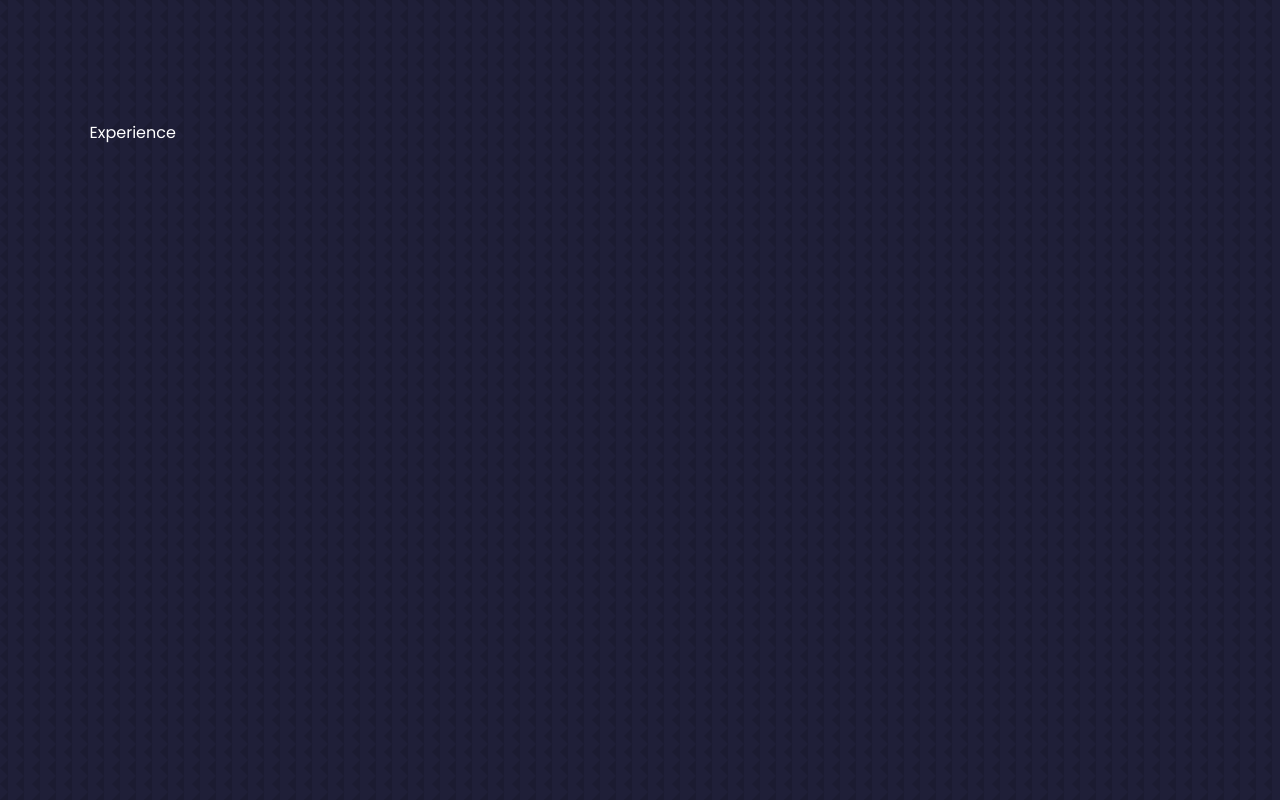
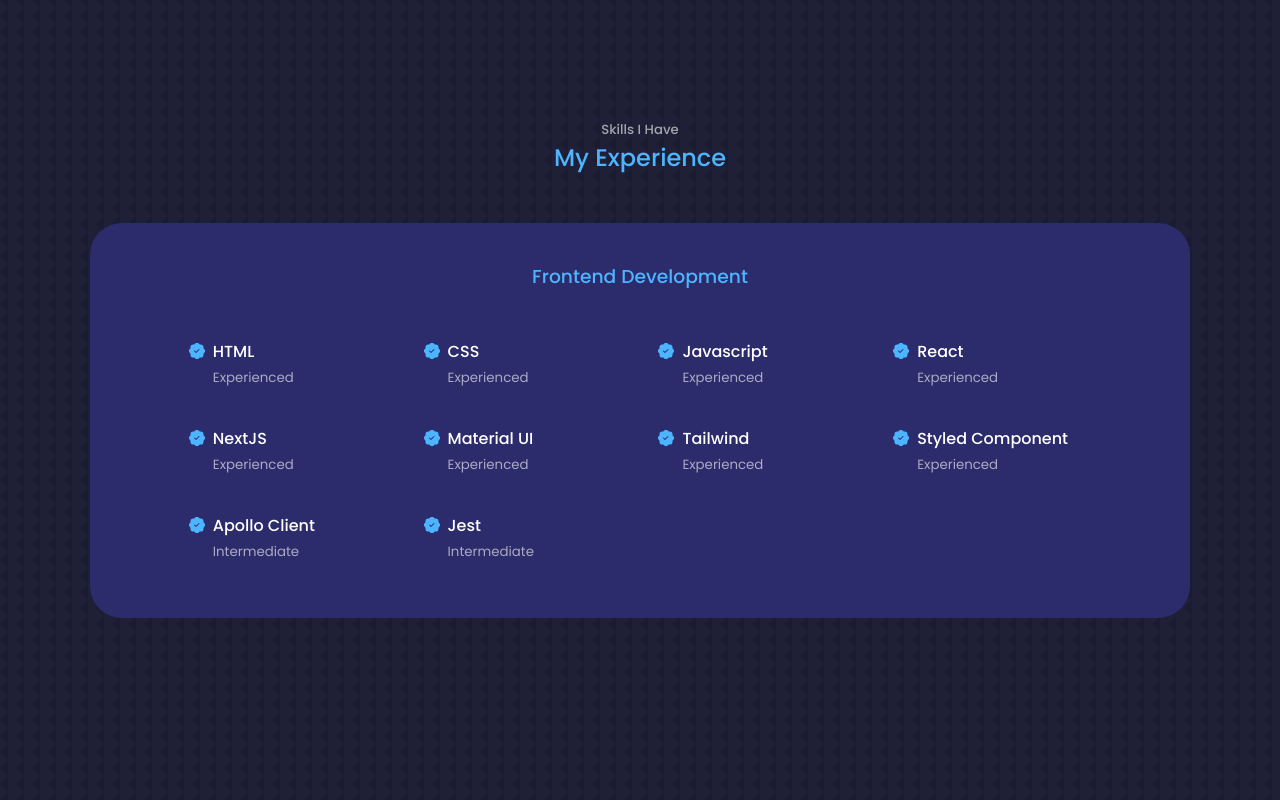
Before and after one commit to owenchang1992/web-deployment, a Next.js app: page / in a window 1280 px wide. Shown: the part 1720-2520 px from the top of the page. Built offline with nearby package versions, Linux system fonts and the light colour scheme.

Commit message:
feature: implement experience section

```diff
--- a/src/sections/experience/Experience.tsx
+++ b/src/sections/experience/Experience.tsx
@@ -1,5 +1,96 @@
 import React from 'react';
+import { BsPatchCheckFill } from 'react-icons/bs';
+import {
+  Container,
+  Frontend,
+  Content,
+  Details,
+  Describe,
+} from './StyledExperience';
 
-const Experience = () => <section id="experience">Experience</section>;
+const Experience = () => (
+  <section id="experience">
+    <h5>Skills I Have</h5>
+    <h2>My Experience</h2>
+
+    <Container>
+      <Frontend>
+        <h3>Frontend Development</h3>
+        <Content>
+          <Details>
+            <BsPatchCheckFill />
+            <div>
+              <h4>HTML</h4>
+              <Describe>Experienced</Describe>
+            </div>
+          </Details>
+          <Details>
+            <BsPatchCheckFill />
+            <div>
+              <h4>CSS</h4>
+              <Describe>Experienced</Describe>
+            </div>
+          </Details>
+          <Details>
+            <BsPatchCheckFill />
+            <div>
+              <h4>Javascript</h4>
+              <Describe>Experienced</Describe>
+            </div>
+          </Details>
+          <Details>
+            <BsPatchCheckFill />
+            <div>
+              <h4>React</h4>
+              <Describe>Experienced</Describe>
+            </div>
+          </Details>
+          <Details>
+            <BsPatchCheckFill />
+            <div>
+              <h4>NextJS</h4>
+              <Describe>Experienced</Describe>
+            </div>
+          </Details>
+          <Details>
+            <BsPatchCheckFill />
+            <div>
+              <h4>Material UI</h4>
+              <Describe>Experienced</Describe>
+            </div>
+          </Details>
+          <Details>
+            <BsPatchCheckFill />
+            <div>
+              <h4>Tailwind</h4>
+              <Describe>Experienced</Describe>
+            </div>
+          </Details>
+          <Details>
+            <BsPatchCheckFill />
+            <div>
+              <h4>Styled Component</h4>
+              <Describe>Experienced</Describe>
+            </div>
+          </Details>
+          <Details>
+            <BsPatchCheckFill />
+            <div>
+              <h4>Apollo Client</h4>
+              <Describe>Intermediate</Describe>
+            </div>
+          </Details>
+          <Details>
+            <BsPatchCheckFill />
+            <div>
+              <h4>Jest</h4>
+              <Describe>Intermediate</Describe>
+            </div>
+          </Details>
+        </Content>
+      </Frontend>
+    </Container>
+  </section>
+);
 
 export default Experience;
--- /dev/null
+++ b/src/sections/experience/StyledExperience.ts
@@ -0,0 +1,58 @@
+import styled from 'styled-components';
+
+export const Container = styled.div`
+  gap: 2rem;
+  margin: 0 auto;
+
+  > div {
+    background: ${({ theme }) => theme.palette.bg.variant};
+    padding: 2.4rem;
+    border-radius 2rem;
+    border: 1px solid transparent;
+
+    &:hover {
+      background: transparent;
+      border-color: ${({ theme }) => theme.palette.primary.variant}
+    }
+  }
+`;
+
+export const Frontend = styled.div`
+  display: flex;
+  flex-direction: column;
+  align-items: centerl
+  justify-content: center;
+
+  > h3 {
+    color: ${({ theme }) => theme.palette.primary.main};
+    text-align: center;
+    margin-bottom: 2rem;
+  }
+`;
+
+export const Content = styled.div`
+  display: grid;
+  grid-template-columns: repeat(auto-fill, 230px);
+  grid-gap: 0.3rem;
+  justify-content: center;
+`;
+
+export const Details = styled.div`
+  display: flex;
+  padding: 1rem;
+  gap: 0.5rem;
+  width: max-content;
+
+  > div > h4 {
+    white-space: nowrap;
+  }
+
+  > svg {
+    margin: 4px 0;
+    color: ${({ theme }) => theme.palette.primary.main};
+  }
+`;
+
+export const Describe = styled.small`
+  color: ${({ theme }) => theme.palette.light};
+`;
```
